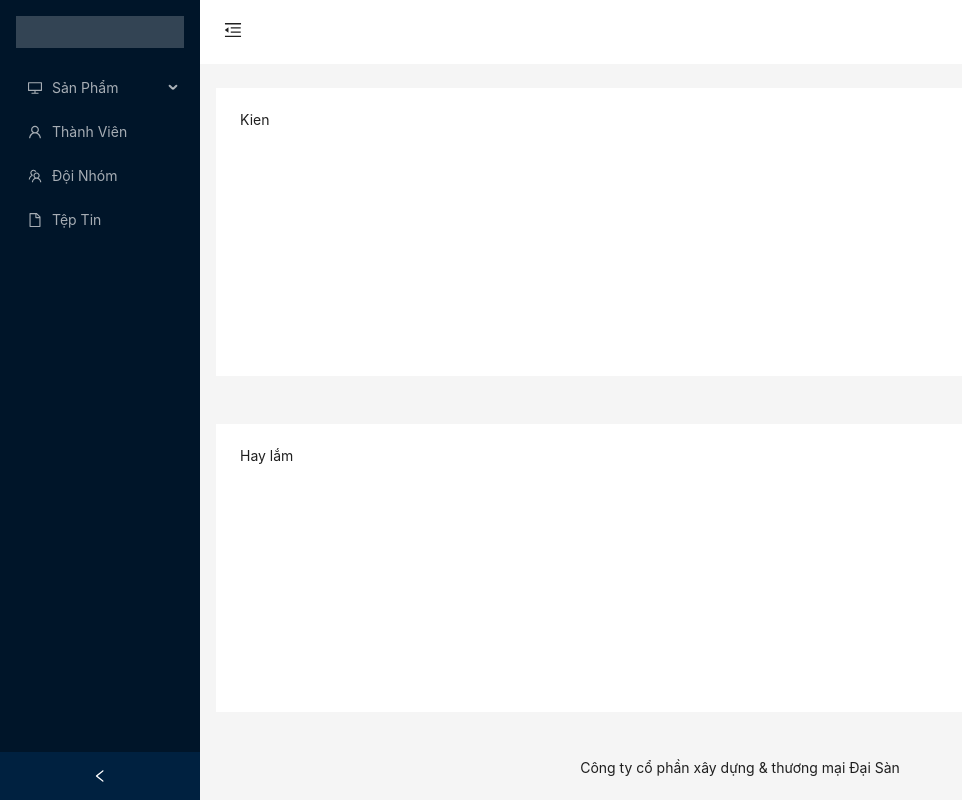
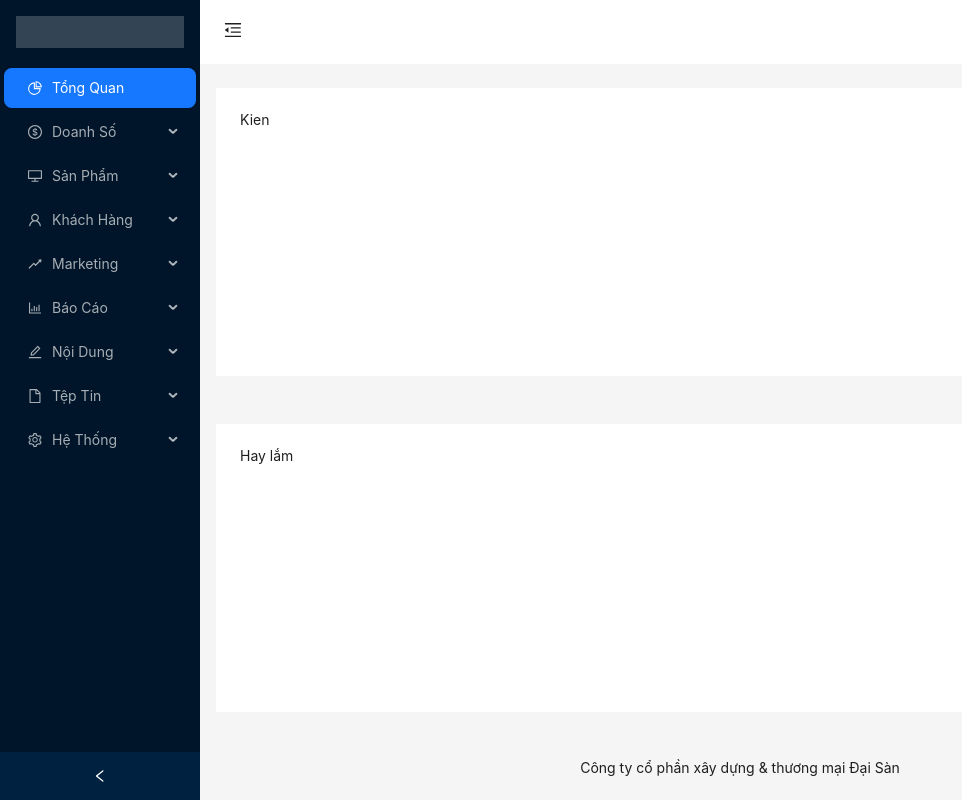
Before and after one commit to anhkien96/b2b-admin, a React (Create React App) app: page /file in a window 1280 px wide. Shown: the whole page, without its empty margins (0-962 px from the left). Built offline with nearby package versions, Linux system fonts and the light colour scheme.

Commit message:
edit menu

```diff
--- a/src/components/ProductList/index.tsx
+++ /dev/null
@@ -1,30 +0,0 @@
-import React from 'react';
-import { Button, Table } from 'antd';
-
-const dataSource = [
-    { key: '1', name: 'Mike', age: 32, address: '10 Downing Street', img: 'https://taimienphi.vn/tmp/cf/aut/anh-gai-xinh-1.jpg' },
-    { key: '2', name: 'Mike', age: 32, address: '10 Downing Street', img: 'https://khoinguonsangtao.vn/wp-content/uploads/2022/09/hinh-anh-gai-trung-quoc-uong-nuoc-cute-420x560.jpg' },
-];
-
-const collums = [
-    { title: 'Họ tên', dataIndex: 'name', key: 'name' },
-    { title: 'Hình ảnh', dataIndex: 'img', key: 'img', render: (_: string, r: { img: string }) => <img style={{ maxWidth: 100 }} src={r.img} /> },
-    { title: 'Tuổi', dataIndex: 'age', key: 'age' },
-    { title: 'Địa chỉ', dataIndex: 'address', key: 'address' },
-    {
-        title: 'Tùy chọn', render: () => {
-            return <>
-                <Button>Sửa</Button>
-            </>;
-        }
-    },
-];
-
-const ProductList: React.FC = () => {
-
-    return (
-        <Table dataSource={dataSource} columns={collums} />
-    );
-}
-
-export default ProductList;
--- a/src/global/routes/index.tsx
+++ b/src/global/routes/index.tsx
@@ -2,20 +2,72 @@ import {
     DesktopOutlined,
     FileOutlined,
     PieChartOutlined,
-    TeamOutlined,
-    UserOutlined
+    UserOutlined,
+    DollarOutlined,
+    SettingOutlined,
+    EditOutlined,
+    RiseOutlined,
+    BarChartOutlined
 } from '@ant-design/icons';
 
-import ProductList from "../../components/ProductList";
 import Product from "../../pages/Product";
+import ProductEdit from "../../pages/ProductEdit";
 
 
 export default [
-    { key: 'dashboard', name: 'Tổng Quan', path: '/', page: <ProductList />, icon: <PieChartOutlined />, roles: ['haha'] },
-    { key: 'product', name: 'Sản Phẩm', icon: <DesktopOutlined />, children: [
-        { key: 'category', name: 'Danh mục', path: '/category', page: <ProductList />, roles: [] },
-    ] },
-    { key: 'user', name: 'Thành Viên', path: '/user', page: <Product />, icon: <UserOutlined />, roles: [] },
-    { key: 'team', name: 'Đội Nhóm', path: '/team', page: <Product />, icon: <TeamOutlined />, roles: [] },
-    { key: 'file', name: 'Tệp Tin', path: '/file', page: <Product />, icon: <FileOutlined />, roles: [] },
+    { key: 'dashboard', name: 'Tổng Quan', path: '/', page: <Product />, icon: <PieChartOutlined /> },
+    {
+        key: 'order_menu', name: 'Doanh Số', icon: <DollarOutlined />, children: [
+            { key: 'order', name: 'Đơn hàng', path: '/order', page: <Product /> },
+            { key: 'invoice', name: 'Hóa đơn', path: '/invoice', page: <Product /> },
+        ]
+    },
+    {
+        key: 'product_menu', name: 'Sản Phẩm', icon: <DesktopOutlined />, children: [
+            { key: 'product_cat', name: 'Danh mục', path: '/product-category', page: <Product /> },
+            { key: 'product', name: 'Sản phẩm', path: '/product', page: <Product /> },
+            { key: 'product_edit', name: 'Sửa sản phẩm', path: '/product/:id', page: <ProductEdit />, hide: true },
+            { key: 'attr', name: 'Thuộc tính', path: '/product-attribute', page: <Product /> },
+            { key: 'attr_group', name: 'Nhóm thuộc tính', path: '/product-attribute-group', page: <Product /> },
+        ]
+    },
+    {
+        key: 'customer_menu', name: 'Khách Hàng', icon: <UserOutlined />, children: [
+            { key: 'customer', name: 'Khách hàng', path: '/user', page: <ProductEdit /> },
+            { key: 'customer_group', name: 'Nhóm khách hàng', path: '/user-group', page: <ProductEdit /> },
+        ]
+    },
+    {
+        key: 'promo_menu', name: 'Marketing', icon: <RiseOutlined />, children: [
+            { key: 'promo', name: 'Khuyến mại', path: '/promo', page: <ProductEdit /> },
+            { key: 'coupon', name: 'Mã giảm giá', path: '/coupon', page: <ProductEdit /> },
+        ]
+    },
+    {
+        key: 'report_menu', name: 'Báo Cáo', icon: <BarChartOutlined />, children: [
+            { key: 'report_promo', name: 'Marketing', path: '/report-promo', page: <ProductEdit /> },
+            { key: 'report_sale', name: 'Doanh số', path: '/report-sale', page: <ProductEdit /> },
+            { key: 'report_rating', name: 'Đánh giá', path: '/report-rating', page: <ProductEdit /> },
+        ]
+    },
+    {
+        key: 'content_menu', name: 'Nội Dung', icon: <EditOutlined />, children: [
+            { key: 'post_cat', name: 'Chuyên mục', path: '/post-category', page: <ProductEdit /> },
+            { key: 'post', name: 'Bài viết', path: '/post', page: <ProductEdit /> },
+            { key: 'post_tag', name: 'Từ khóa', path: '/post-tag', page: <ProductEdit /> },
+            { key: 'page', name: 'Trang', path: '/post-page', page: <ProductEdit /> },
+        ]
+    },
+    {
+        key: 'file_menu', name: 'Tệp Tin', icon: <FileOutlined />, children: [
+            { key: 'file', name: 'Tệp tin', path: '/file', page: <ProductEdit /> },
+        ]
+    },
+    {
+        key: 'system_menu', name: 'Hệ Thống', icon: <SettingOutlined />, children: [
+            { key: 'user', name: 'Người dùng', path: '/user', page: <ProductEdit /> },
+            { key: 'user_role', name: 'Vai trò', path: '/user-role', page: <ProductEdit /> },
+            { key: 'setting', name: 'Cài đặt', path: '/setting', page: <ProductEdit /> },
+        ]
+    },
 ];
--- a/src/pages/Product/index.tsx
+++ b/src/pages/Product/index.tsx
@@ -1,9 +1,35 @@
 import React from 'react';
+import { Button, Table } from 'antd';
+import { Link } from 'react-router-dom';
+
+const dataSource = [
+    { key: '1', id: 1, name: 'Áo thun 3 lỗ Nam XL', type: 32, sku: 'ao-dam-XL', price: 50000, quantity: 10, img: 'https://taimienphi.vn/tmp/cf/aut/anh-gai-xinh-1.jpg' },
+    { key: '2', id: 2, name: 'Áo thun 3 lỗ Nam M', type: 32, sku: 'ao-dam-M', price: 80000, quantity: 20, img: 'https://khoinguonsangtao.vn/wp-content/uploads/2022/09/hinh-anh-gai-trung-quoc-uong-nuoc-cute-420x560.jpg' },
+];
+
+const collums = [
+    { title: 'ID', dataIndex: 'id', key: 'id' },
+    { title: 'Hình ảnh', dataIndex: 'img', key: 'img', render: (_: string, r: { img: string }) => <img style={{ maxWidth: 100 }} src={r.img} /> },
+    { title: 'Tên', dataIndex: 'name', key: 'name' },
+    { title: 'Loại', dataIndex: 'type', key: 'type' },
+    { title: 'SKU', dataIndex: 'sku', key: 'sku' },
+    { title: 'Giá', dataIndex: 'price', key: 'price' },
+    { title: 'Số lượng', dataIndex: 'quantity', key: 'quantity' },
+    {
+        title: 'Tùy chọn', render: (_: string, r: { id: number }) => {
+            return <>
+                <Link to={`/product/${r.id}`}>
+                    <Button>Sửa</Button>
+                </Link>
+            </>;
+        }
+    },
+];
 
 const Product: React.FC = () => {
 
     return (
-        <div>Kien</div>
+        <Table dataSource={dataSource} columns={collums} />
     );
 }
 
--- /dev/null
+++ b/src/pages/ProductEdit/index.tsx
@@ -0,0 +1,15 @@
+import React from 'react';
+import { useParams } from 'react-router-dom';
+
+const ProductEdit: React.FC = () => {
+
+    const {id} = useParams();
+
+    return (
+        <div>Kien
+            <div>{id}</div>
+        </div>
+    );
+}
+
+export default ProductEdit;
```
